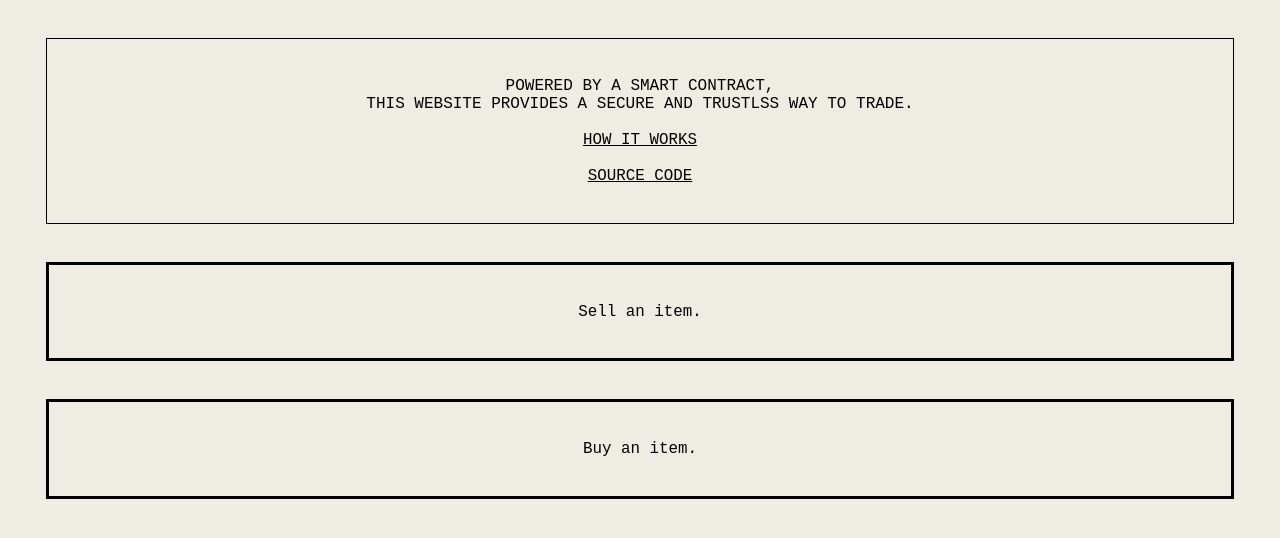
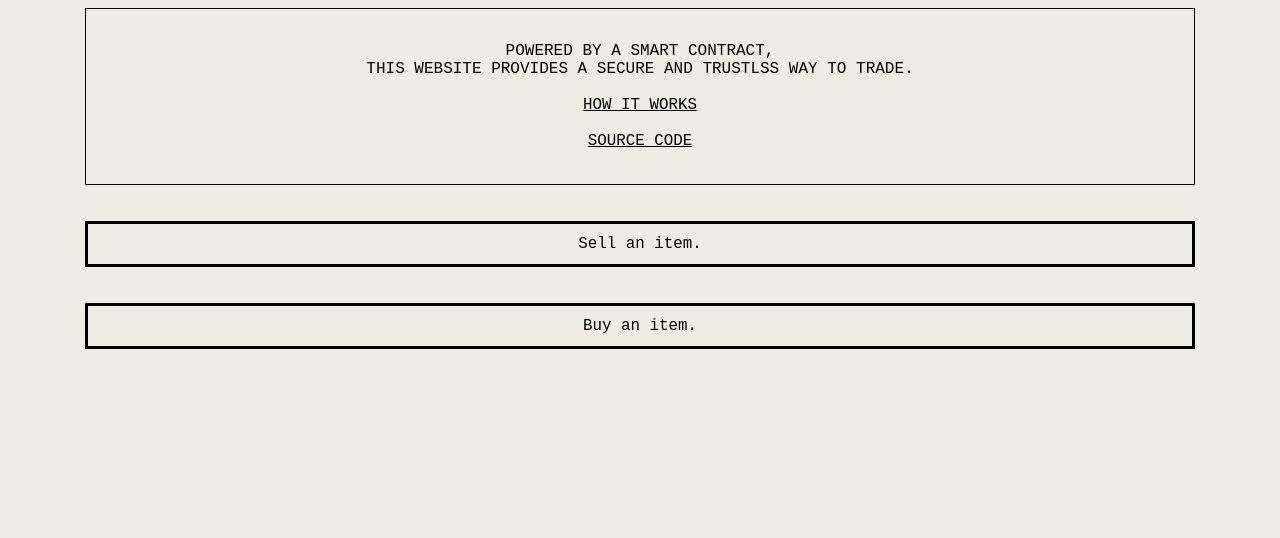
Before and after one commit to leon-do/Ethereum-Store, a plain HTML site: page index.html in a window 1280 px wide. Drawn offline with Linux system fonts and the light colour scheme.

Commit message:
style and gas

```diff
--- a/index.html
+++ b/index.html
@@ -6,7 +6,7 @@
 </head>
 <body>
 
-    <div class='message uppercase center'>
+    <div class='border uppercase center'>
         Powered by a smart contract,
         <br>
         this website provides a secure and trustlss way to trade.
@@ -16,14 +16,18 @@
         <a href='https://github.com/Ethereum-Escrow/store'><u>Source code</u></a>
     </div>
 
+	<br><br>
+
 	<a href='sell.html'>
-		<div class='box click center'>
+		<div class='btn center'>
 			Sell an item.
 		</div>
 	</a>
 
+	<br><br>
+
 	<a href='buy.html'>
-		<div class='box click center'>
+		<div class='btn center'>
 			Buy an item.
 		</div>
 	</a>
--- a/style.css
+++ b/style.css
@@ -4,29 +4,30 @@ a {
     color: black;
 }
 body {
+    padding-left: 6%;
+    padding-right: 6%;
     font-family: 'Inconsolata', monospace;
     background-color: #EFEDE3;
 }
-.box {
+.border {
+    border: 0.3px solid black;
+    padding: 3%;
+}
+.btn {
     border: 3px solid black;
-    margin: 3%;
-    padding: 3%;
+    padding: 1%;
+}
+.btn:hover {
+    background-color: #212121;
+    border: 3px solid #212121;
+    color: #EFEDE3;
+    cursor:pointer;
 }
 .center {
     text-align: center;
 }
-.click:hover {
-    background-color: #212121;
-    border: 3px solid #212121;
-    color: #EFEDE3;
-}
 .instructionImages {
     width: 75%;
-}
-.message {
-    border: 0.3px solid black;
-    margin: 3%;
-    padding: 3%;
 }
 .uppercase {
     text-transform: uppercase;
```
Also changed, not shown: buy.html (+3 -1 lines), sell.html (+5 -6 lines).
